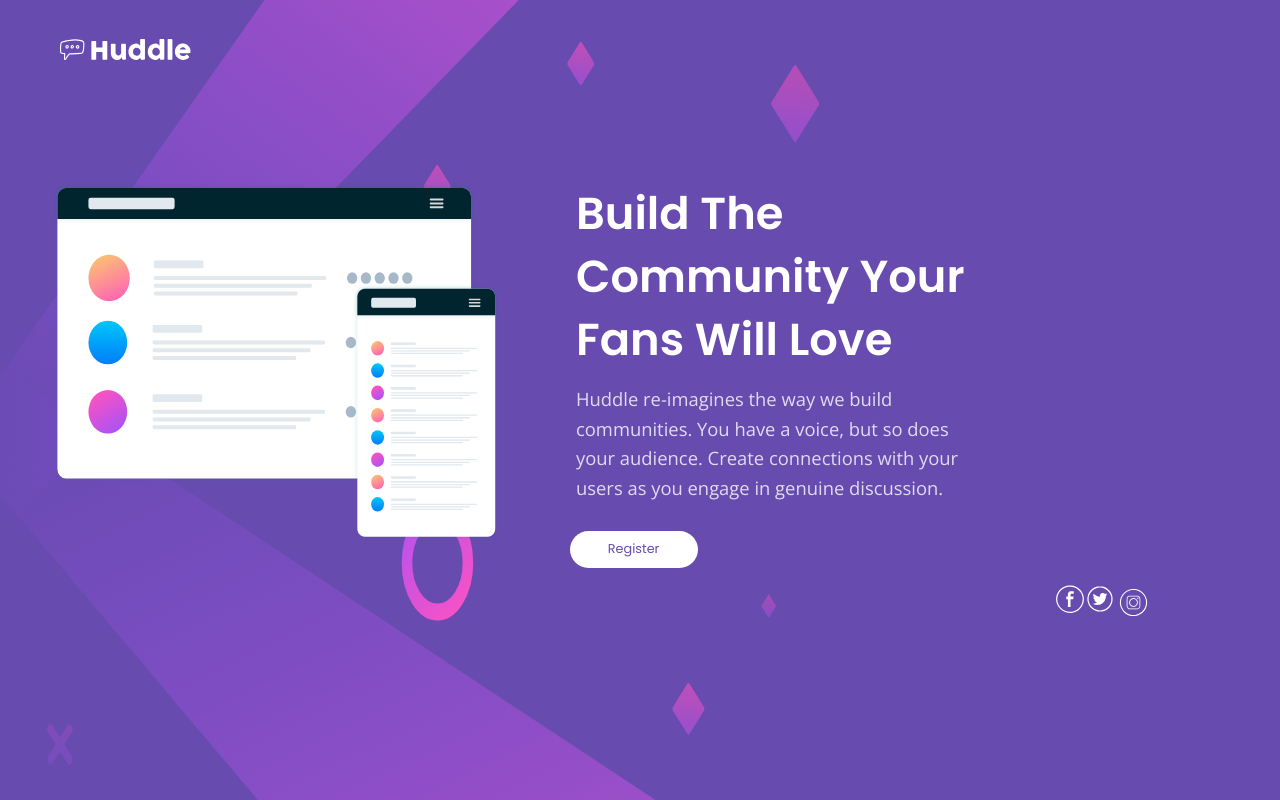
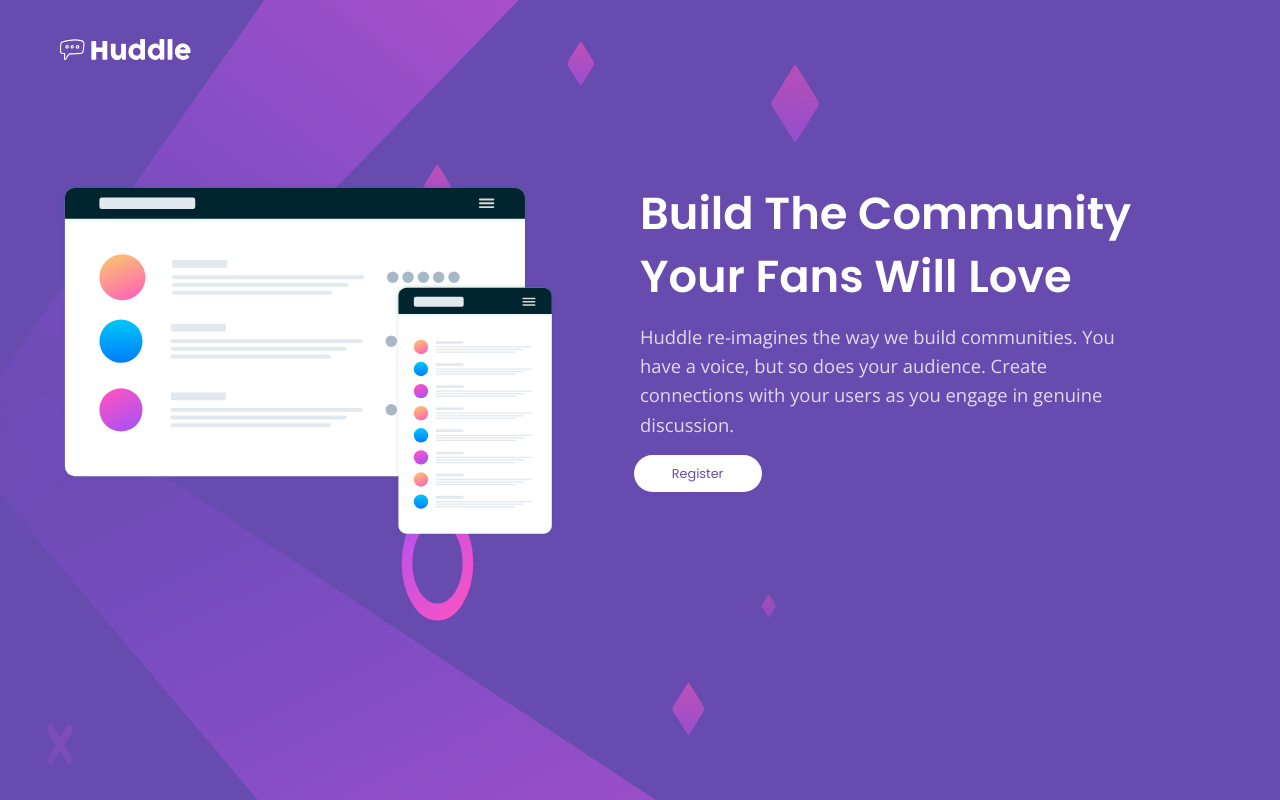
Before and after one commit to onanuviie/huddle-landing-page, a plain HTML site: page index.html in a window 1280 px wide. Drawn offline with nearby package versions, Linux system fonts and the light colour scheme.

Commit message:
remove unneccessary centering

```diff
--- a/css/styles.css
+++ b/css/styles.css
@@ -13,15 +13,18 @@ body {
     background-image: url(../images/bg-mobile.svg);
     background-repeat: no-repeat;
     background-size: 100vw 60vh;
-    display: flex;
+    /* display: flex;
     justify-content: center;
+    align-items: center; */
 }
 
+/*LOGO SECTION*/
 .logo {
     height: 35px;
     padding: 2rem;
 }
 
+/* MOCKUPS SECTION */
 .mockups-container {
     display: flex;
     justify-content: center;
@@ -34,7 +37,6 @@ body {
 }
 
 .main-text {
-    text-align: center;
     color: #fff;
     font-size: 1.4rem;
     margin: 0 4rem;
@@ -49,7 +51,6 @@ body {
 
 .sans {
     font-family: 'Open Sans', sans-serif;
-    text-align: center;
     color: #fff;
     font-weight: 400;
     opacity: 0.8;
@@ -59,11 +60,6 @@ body {
     margin: 0.8rem 3.2rem;
     font-size: 0.9rem;
     line-height: 1.6;
-}
-
-.btn-container {
-    display: flex;
-    justify-content: center;
 }
 
 .btn {
@@ -83,6 +79,7 @@ body {
     color: #fff;
 }
 
+/* ICONS SECTION */
 .icons {
     margin-top: 2rem;
     display: flex;
@@ -122,12 +119,6 @@ body {
         background-repeat: no-repeat;
     }
 
-    .container {
-        display: flex;
-        justify-content: center;
-        /* max-width: 1410px; */
-    }
-
     .logo{
         margin-bottom: 5rem;
         padding-left: 3.3rem;
@@ -155,7 +146,6 @@ body {
 
     .grid{
     display: grid;
-    grid-auto-flow: column;
     grid-template-columns: repeat(2, 1fr);
     }
 
@@ -168,9 +158,7 @@ body {
         margin-left: -0.4rem;
         width: 8rem;
     }
-  .anything{
-    width: 90%;
-  }
+
 
     .icons{
         display: flex;
--- a/index.html
+++ b/index.html
@@ -53,7 +53,7 @@
     <section>
       <div class="anything">
         <img class="logo" src="images/logo.svg" alt="Huddle logo" />
-        <div class="container grid">
+        <div class=" grid ">
           <div class="mockups-container">
             <img class="mockups" src="images/illustration-mockups.svg" alt="" />
           </div>
@@ -66,12 +66,10 @@
               but so does your audience. Create connections with your users as
               you engage in genuine discussion.
             </p>
-            <div class="btn-container poppins">
-              <button class="btn">Register</button>
-            </div>
+              <button class="btn btn-container poppins">Register</button>
           </div>
         </div>
-        <div class="icons">
+        <!-- <div class="icons">
           <a href=""
             ><img class="icon" src="images/facebook_png.svg" alt=""
           /></a>
@@ -82,7 +80,7 @@
             ><img class="icon icon-ig" src="images/instagramicon.svg" alt=""
           /></a>
         </div>
-      </div>
+      </div> -->
     </section>
   </body>
 </html>
```
